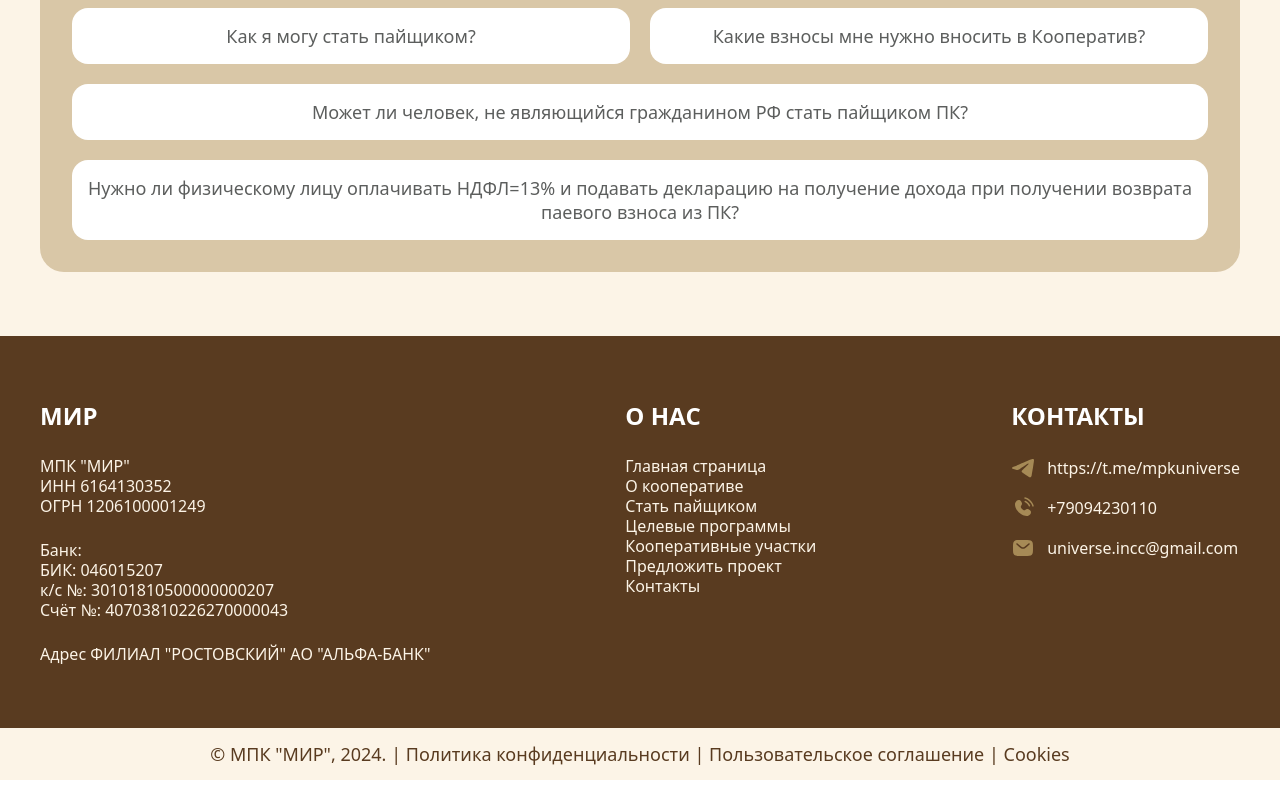
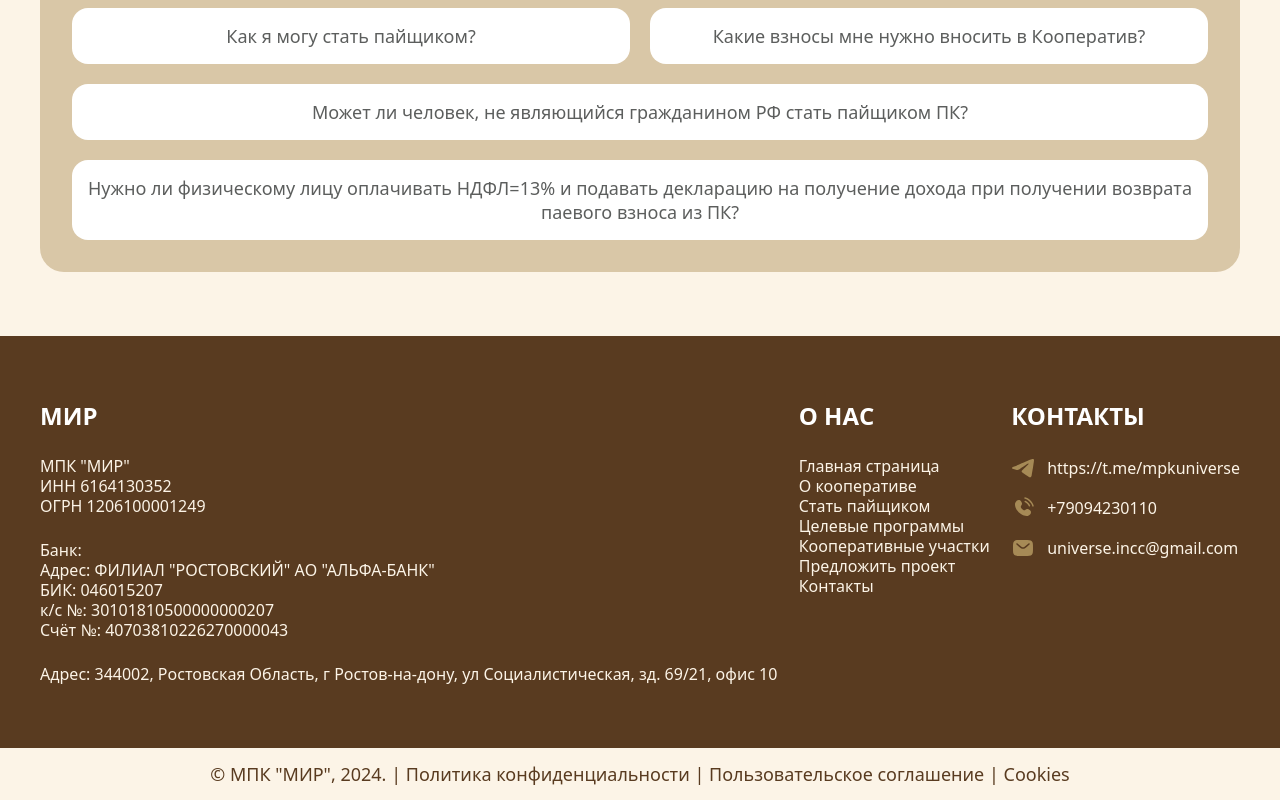
Before and after one commit to Pomidorca/Moscow-Cluster_Landing, a Vue app: page / in a window 1280 px wide. Shown: the part 3469-4269 px from the top of the page. Built offline with nearby package versions, Linux system fonts and the light colour scheme.

Commit message:
update footer

```diff
--- a/src/components/TheFooter.vue
+++ b/src/components/TheFooter.vue
@@ -11,11 +11,12 @@
             </ul>
             <ul class="mt-6 text-Background leading-5 max-md:text-xl">
                 <p>Банк:</p>
+                <li>Адрес: ФИЛИАЛ "РОСТОВСКИЙ" АО "АЛЬФА-БАНК"</li>
                 <li>БИК: 046015207</li>
                 <li>к/с №: 30101810500000000207</li>
                 <li>Счёт №: 40703810226270000043</li>
             </ul>
-            <p class="mt-6 text-Background leading-5">Адрес ФИЛИАЛ "РОСТОВСКИЙ" АО "АЛЬФА-БАНК"</p>
+            <p class="mt-6 text-Background leading-5">Адрес: 344002, Ростовская Область, г Ростов-на-дону, ул Социалистическая, зд. 69/21, офис 10</p>
         </div>
 
         <div>
```
